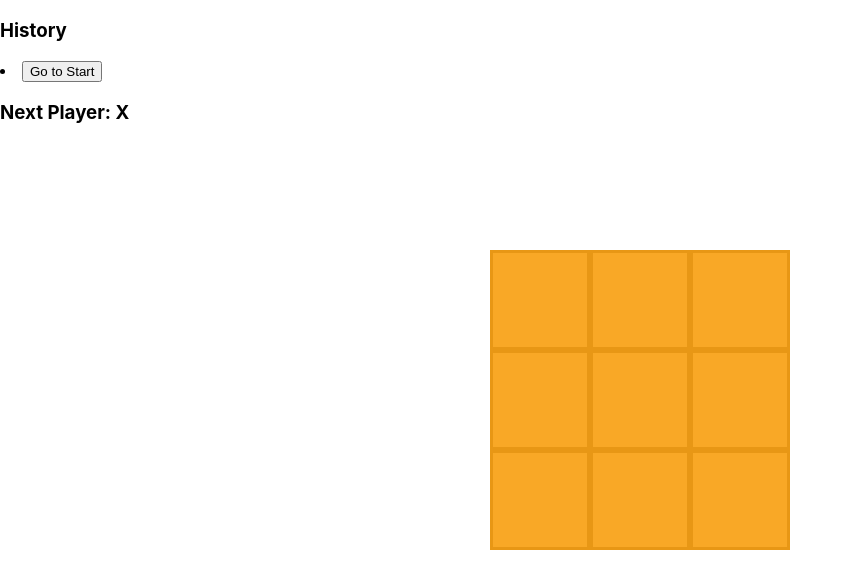
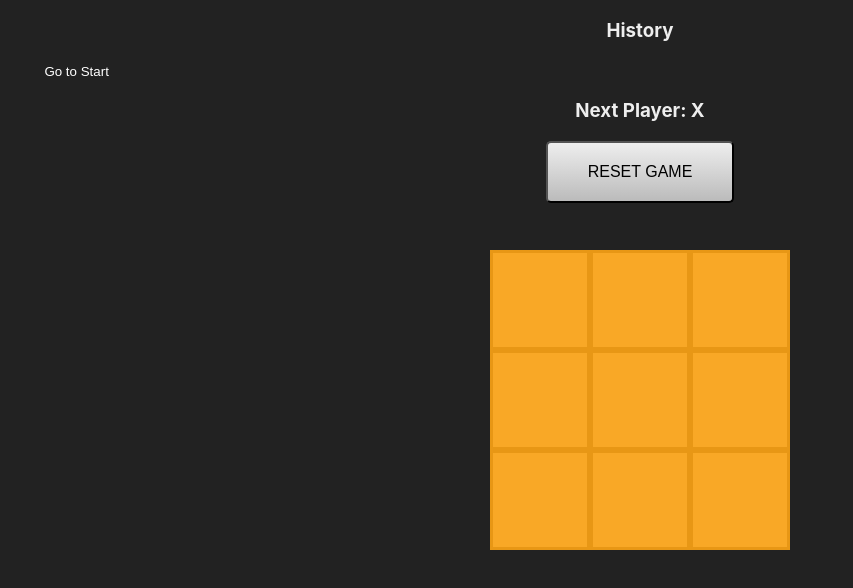
Before and after one commit to Sharqiewicz/typescript-react-tic-tac-toe, a React (Create React App) app: page / in a window 1280 px wide. Shown: the top 588 px of the page, without its empty margins (0-853 px from the left). Built offline with nearby package versions, Linux system fonts and the light colour scheme.

Commit message:
add styles and reset button

```diff
--- a/src/components/Game.tsx
+++ b/src/components/Game.tsx
@@ -52,21 +52,26 @@ export const Game: FunctionComponent = () => {
     history.map((_step, move) => {
       const destination = move ? `Go to move #${move}` : "Go to Start";
       return (
-        <li key={move}>
+        <div key={move}>
           <button onClick={() => jumpTo(move)}>{destination}</button>
-        </li>
+        </div>
       );
     });
+
+  const resetGame = () => {
+    setHistory( [ new Array<null|string>(9).fill(null) ] );
+    setStepNumber(0);
+    setXisNext(true);
+  }
 
   return (
     <>
       <Board squares={history[stepNumber]} handleClick={handleClick} />
-      <div className="info-wrapper">
-        <div>
+      <div className="info__wrapper">
           <h3>History</h3>
-          {renderMoves()}
-        </div>
+          <div className="moves__wrapper">{renderMoves()}</div>
         <h3>{winner ? "Winner: " + winner : "Next Player: " + xO}</h3>
+        <button className="reset__game" onClick={resetGame}>RESET GAME</button>
       </div>
     </>
   );
--- a/src/index.css
+++ b/src/index.css
@@ -40,3 +40,44 @@ code {
 .square__container:focus{
   outline: none;
 }
+
+body{
+  background-color: #222;
+  color: #eee;
+}
+
+.info__wrapper{
+  max-height: 20vh;
+  padding: 0 3vw;
+  text-align: center;
+}
+.moves__wrapper{
+  display: flex;
+  flex-wrap: wrap;
+}
+
+.moves__wrapper div button{
+  color: white;
+  background: #222;
+  border: 0px;
+  list-style-type: none;
+  cursor: pointer;
+}
+
+.moves__wrapper div button:focus{
+  outline: none;
+}
+.reset__game{
+  background: linear-gradient(#eee, #bbb);
+  border-radius: 5px;
+  font-size: 16px;
+  padding: 20px 40px;
+}
+@media(max-width: 500px){
+  .reset__game{
+    position: absolute;
+    left: 50%;
+    bottom: 5%;
+    transform: translateX(-50%);
+  }
+}
```
